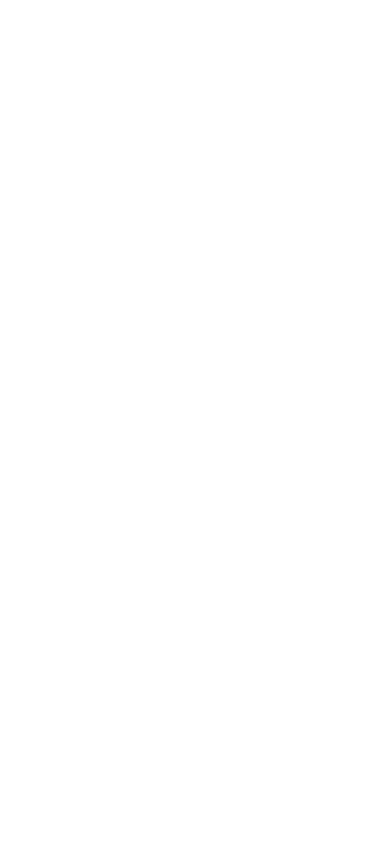
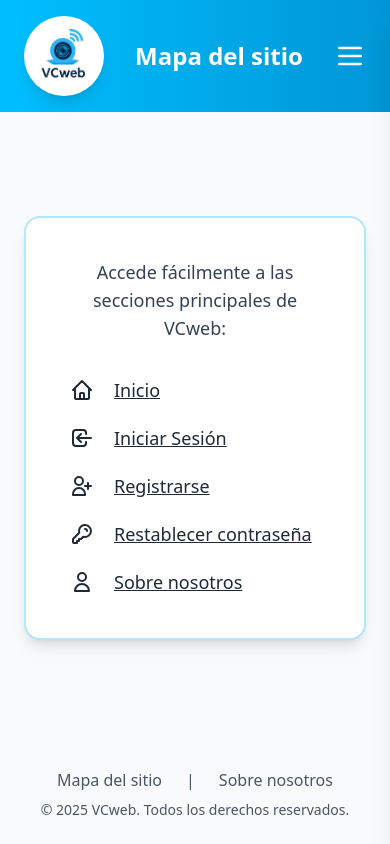
Before and after one commit to MarcoCastr0/VCweb-Front, a React (Vite) app: page /sitemap in a window 390 px wide. Before the commit this address had no page. Built offline with nearby package versions, Linux system fonts and the light colour scheme.

Commit message:
Implement Sitemap page and improve responsive design on register

```diff
--- a/src/pages/Register.tsx
+++ b/src/pages/Register.tsx
@@ -38,8 +38,8 @@
             </p>
 
             <form onSubmit={handleSubmit} className="space-y-5">
-              {/* Email and Age in same row */}
-              <div className="grid grid-cols-2 gap-4">
+              {/* Row 1: Email and Age */}
+              <div className="grid grid-cols-1 md:grid-cols-2 gap-4">
                 {/* Email Input */}
                 <div>
                   <label
@@ -78,8 +78,8 @@
                 </div>
               </div>
 
-              {/* Name and LastName in same row */}
-              <div className="grid grid-cols-2 gap-4">
+              {/* Row 2: Name and LastName */}
+              <div className="grid grid-cols-1 md:grid-cols-2 gap-4">
                 {/* Name */}
                 <div>
                   <label
@@ -117,8 +117,8 @@
                 </div>
               </div>
 
-              {/* Password and Confirm Password in same row */}
-              <div className="grid grid-cols-2 gap-4">
+              {/* Row 3: Password and Confirm Password */}
+              <div className="grid grid-cols-1 md:grid-cols-2 gap-4">
                 {/* Password Input */}
                 <div>
                   <label
@@ -245,8 +245,12 @@
               </div>
 
               {/* Submit Button */}
-              <button type="submit" className="btn">Registrarse</button>
-
+              <button
+                type="submit"
+                className="w-full bg-[#00bfff] text-white py-3 rounded-lg font-bold text-lg hover:bg-[#0096d6] transition shadow-md"
+              >
+                Registrarse
+              </button>
             </form>
 
             {/* Login Link */}
--- /dev/null
+++ b/src/pages/Sitemap.tsx
@@ -0,0 +1,152 @@
+import { Link } from 'react-router-dom';
+import Header from '../components/Header';
+import Footer from '../components/Footer';
+
+const Sitemap = () => {
+  return (
+    <div className="min-h-screen bg-gray-50 flex flex-col">
+      <Header title="Mapa del sitio" showMenu={true} />
+
+      {/* Main Content */}
+      <main className="flex-1 flex items-center justify-center px-6 py-16">
+        <div className="w-full max-w-lg">
+          <div className="bg-white rounded-2xl shadow-lg p-10 border border-gray-200">
+            <p className="text-gray-700 text-center mb-8 text-lg">
+              Accede fácilmente a las secciones principales de VCweb:
+            </p>
+
+            {/* Navigation Links */}
+            <nav className="space-y-4">
+              {/* Inicio */}
+              <Link
+                to="/"
+                className="flex items-center gap-4 text-gray-800 hover:text-[#00bfff] transition group"
+              >
+                <div className="w-8 h-8 flex items-center justify-center">
+                  <svg
+                    className="w-6 h-6 group-hover:scale-110 transition"
+                    fill="none"
+                    stroke="currentColor"
+                    viewBox="0 0 24 24"
+                  >
+                    <path
+                      strokeLinecap="round"
+                      strokeLinejoin="round"
+                      strokeWidth={2}
+                      d="M3 12l2-2m0 0l7-7 7 7M5 10v10a1 1 0 001 1h3m10-11l2 2m-2-2v10a1 1 0 01-1 1h-3m-6 0a1 1 0 001-1v-4a1 1 0 011-1h2a1 1 0 011 1v4a1 1 0 001 1m-6 0h6"
+                    />
+                  </svg>
+                </div>
+                <span className="text-lg font-medium underline">Inicio</span>
+              </Link>
+
+              {/* Iniciar Sesión */}
+              <Link
+                to="/login"
+                className="flex items-center gap-4 text-gray-800 hover:text-[#00bfff] transition group"
+              >
+                <div className="w-8 h-8 flex items-center justify-center">
+                  <svg
+                    className="w-6 h-6 group-hover:scale-110 transition"
+                    fill="none"
+                    stroke="currentColor"
+                    viewBox="0 0 24 24"
+                  >
+                    <path
+                      strokeLinecap="round"
+                      strokeLinejoin="round"
+                      strokeWidth={2}
+                      d="M11 16l-4-4m0 0l4-4m-4 4h14m-5 4v1a3 3 0 01-3 3H6a3 3 0 01-3-3V7a3 3 0 013-3h7a3 3 0 013 3v1"
+                    />
+                  </svg>
+                </div>
+                <span className="text-lg font-medium underline">
+                  Iniciar Sesión
+                </span>
+              </Link>
+
+              {/* Registrarse */}
+              <Link
+                to="/register"
+                className="flex items-center gap-4 text-gray-800 hover:text-[#00bfff] transition group"
+              >
+                <div className="w-8 h-8 flex items-center justify-center">
+                  <svg
+                    className="w-6 h-6 group-hover:scale-110 transition"
+                    fill="none"
+                    stroke="currentColor"
+                    viewBox="0 0 24 24"
+                  >
+                    <path
+                      strokeLinecap="round"
+                      strokeLinejoin="round"
+                      strokeWidth={2}
+                      d="M18 9v3m0 0v3m0-3h3m-3 0h-3m-2-5a4 4 0 11-8 0 4 4 0 018 0zM3 20a6 6 0 0112 0v1H3v-1z"
+                    />
+                  </svg>
+                </div>
+                <span className="text-lg font-medium underline">
+                  Registrarse
+                </span>
+              </Link>
+
+              {/* Restablecer contraseña */}
+              <Link
+                to="/forgot-password"
+                className="flex items-center gap-4 text-gray-800 hover:text-[#00bfff] transition group"
+              >
+                <div className="w-8 h-8 flex items-center justify-center">
+                  <svg
+                    className="w-6 h-6 group-hover:scale-110 transition"
+                    fill="none"
+                    stroke="currentColor"
+                    viewBox="0 0 24 24"
+                  >
+                    <path
+                      strokeLinecap="round"
+                      strokeLinejoin="round"
+                      strokeWidth={2}
+                      d="M15 7a2 2 0 012 2m4 0a6 6 0 01-7.743 5.743L11 17H9v2H7v2H4a1 1 0 01-1-1v-2.586a1 1 0 01.293-.707l5.964-5.964A6 6 0 1121 9z"
+                    />
+                  </svg>
+                </div>
+                <span className="text-lg font-medium underline">
+                  Restablecer contraseña
+                </span>
+              </Link>
+
+              {/* Sobre nosotros */}
+              <Link
+                to="/about"
+                className="flex items-center gap-4 text-gray-800 hover:text-[#00bfff] transition group"
+              >
+                <div className="w-8 h-8 flex items-center justify-center">
+                  <svg
+                    className="w-6 h-6 group-hover:scale-110 transition"
+                    fill="none"
+                    stroke="currentColor"
+                    viewBox="0 0 24 24"
+                  >
+                    <path
+                      strokeLinecap="round"
+                      strokeLinejoin="round"
+                      strokeWidth={2}
+                      d="M16 7a4 4 0 11-8 0 4 4 0 018 0zM12 14a7 7 0 00-7 7h14a7 7 0 00-7-7z"
+                    />
+                  </svg>
+                </div>
+                <span className="text-lg font-medium underline">
+                  Sobre nosotros
+                </span>
+              </Link>
+            </nav>
+          </div>
+        </div>
+      </main>
+
+      <Footer />
+    </div>
+  );
+};
+
+export default Sitemap;
--- a/src/routes/AppRoutes.tsx
+++ b/src/routes/AppRoutes.tsx
@@ -6,6 +6,7 @@
 import ForgotPassword from '../pages/ForgotPassword';
 import StartMeeting from '../pages/StartMeeting';
 import Profile from '../pages/profile';
+import Sitemap from '../pages/Sitemap';
 
 const AppRoutes = () => {
   return (
@@ -18,6 +19,8 @@
         <Route path='/forgot-password' element={<ForgotPassword />}/>
         <Route path='/start-meeting' element={<StartMeeting />}/>
         <Route path='/profile' element={<Profile />}/>
+        <Route path='/sitemap' element={<Sitemap />}/>
+
       </Routes>
     </BrowserRouter>
   );
```
